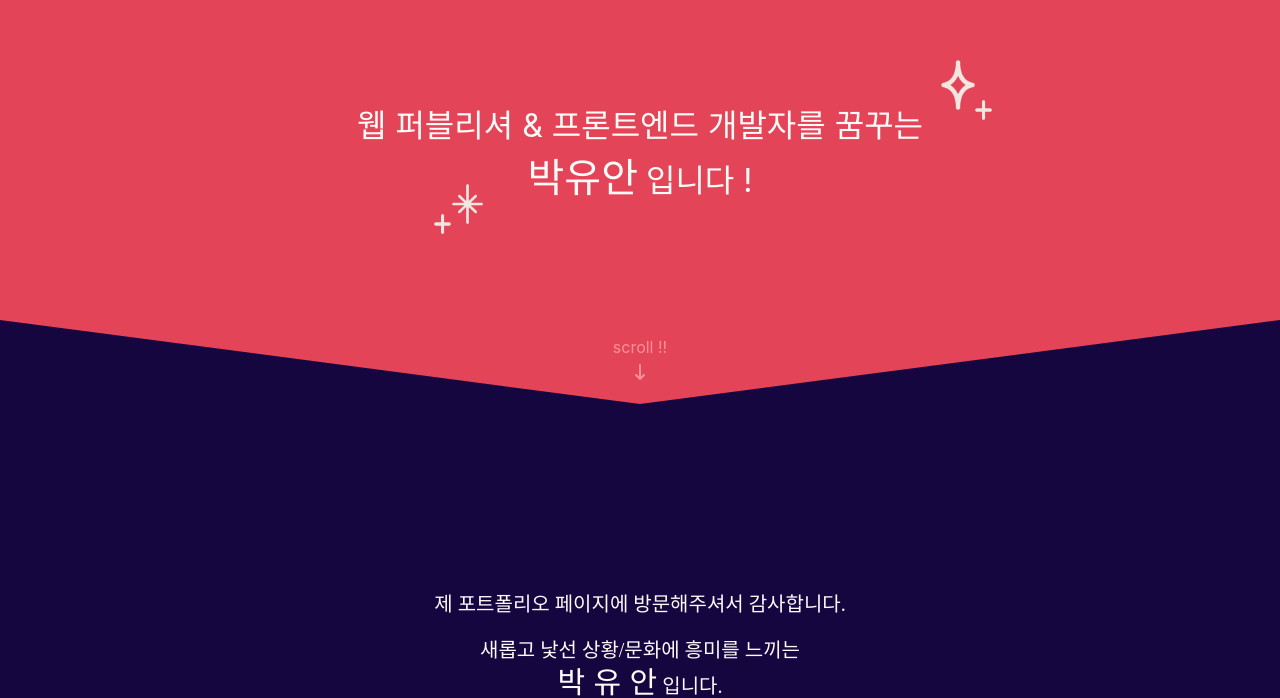
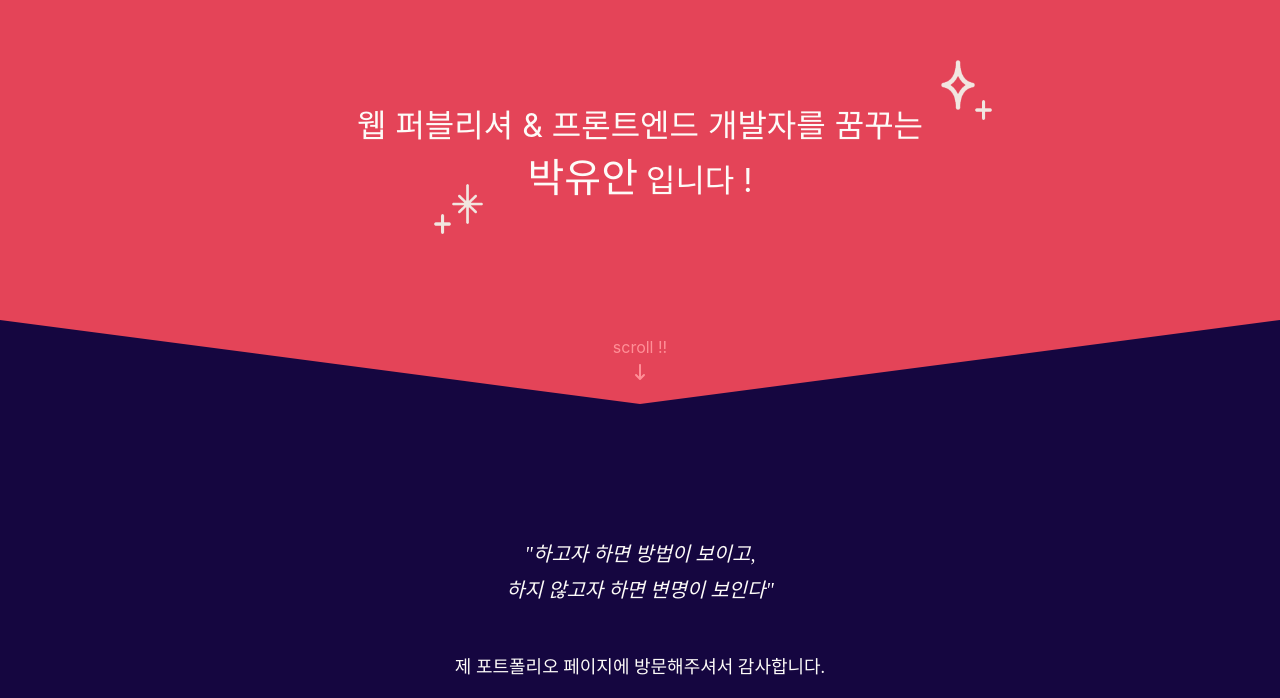
Before and after one commit to euantheuan/portfolio, a React (Create React App) app: page / in a window 1280 px wide. Shown: the part 128-826 px from the top of the page. Built offline with nearby package versions, Linux system fonts and the light colour scheme; a web font is replaced by a local one.

Commit message:
moto modified

```diff
--- a/src/App.css
+++ b/src/App.css
@@ -13,7 +13,7 @@ div.wrapper {
     flex-direction: column;
     text-align: center;
     position: relative;
-    margin-bottom: 150px;
+    margin-bottom: 100px;
     word-break: keep-all;
   }
   div.main_container h1 {
@@ -65,15 +65,22 @@ div.wrapper {
   div.intro {
     font-size: 30px;
     text-align: center;
-    margin-bottom: 200px;
+    margin-bottom: 150px;
     line-height: 1.2;
   }
-  div.intro > div {
+  div.intro div {
     margin-bottom: 10px;
+  }
+  div.intro > div.moto {
+    font-style: italic;
+    margin-bottom: 40px;
+  }
+  div.intro > div.moto > span {
+    font-size: 20px;
   }
   div.intro span {
     font-family: "Pretendard Variable", Pretendard;
-    font-size: 20px;
+    font-size: 18px;
     font-weight: 500;
 
   }
--- a/src/pages/Main.jsx
+++ b/src/pages/Main.jsx
@@ -18,6 +18,10 @@ const Main = () => {
             </div>
 
             <div className="intro">
+
+                <div className='moto'>
+                    <span>"하고자 하면 방법이 보이고,<br />하지 않고자 하면 변명이 보인다"</span>
+                </div>
                 <div>
                     <span>제 포트폴리오 페이지에 방문해주셔서 감사합니다.</span>
                 </div>
```
